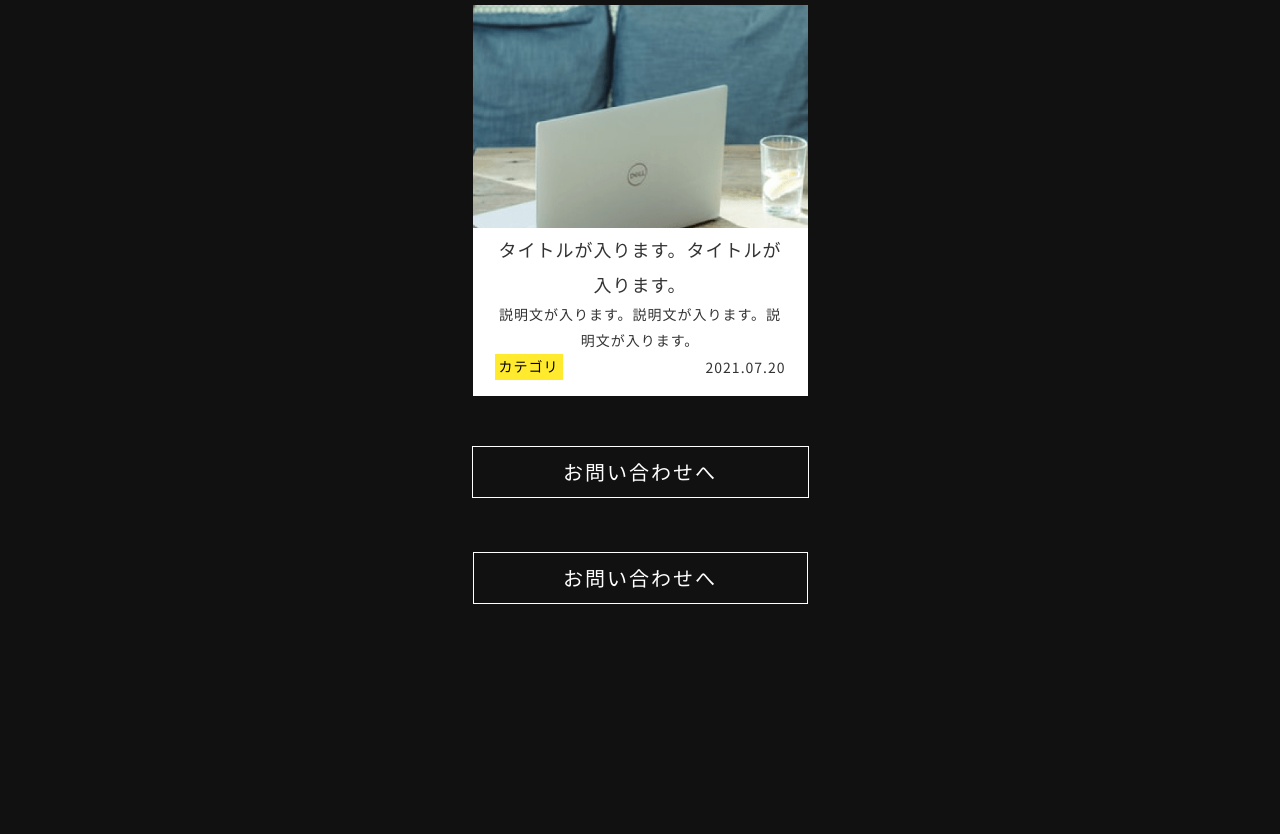
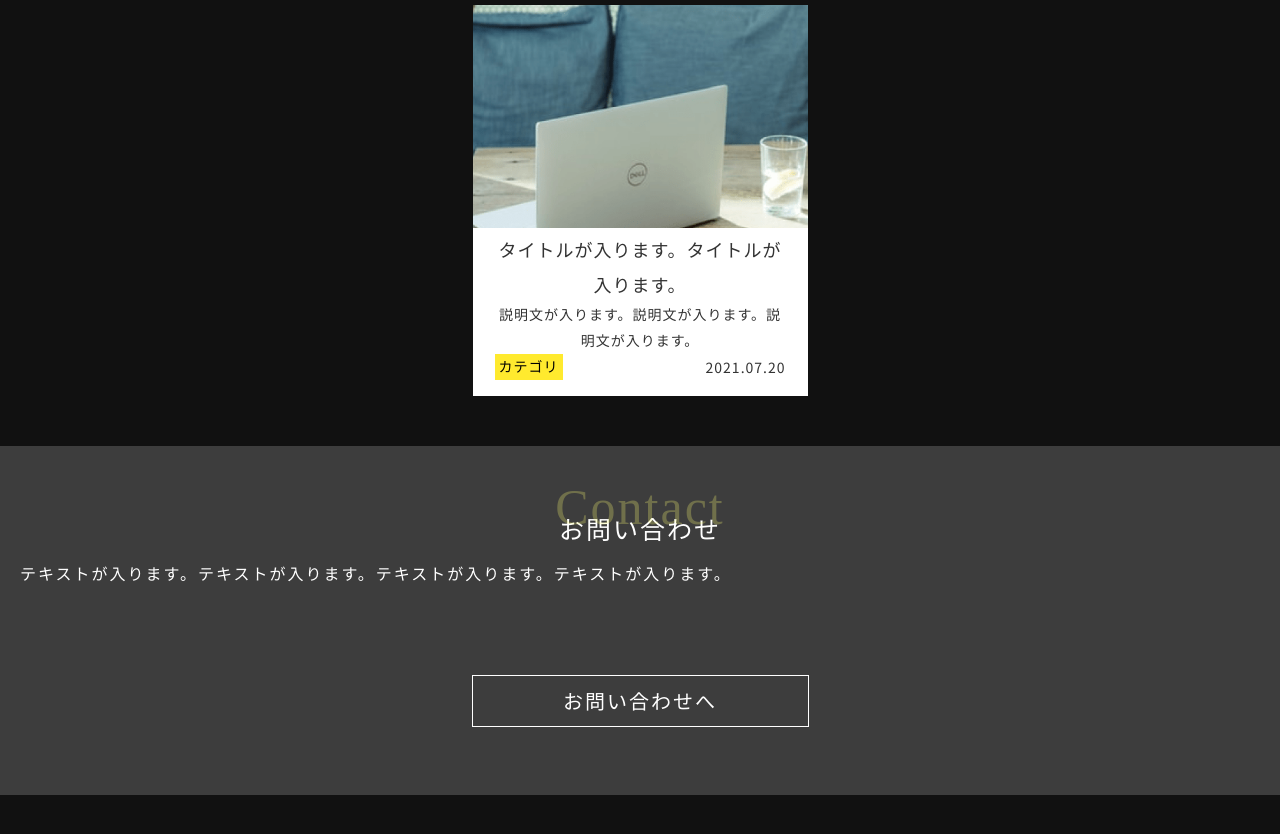
Before and after one commit to hidekiw1971/m-anken-018, a website: page index.html in a window 1280 px wide. Shown: the part 428-1262 px from the top of the page. Before the commit the page ends 1032 px from the top, so only its background shows below. Drawn offline with nearby package versions, Linux system fonts and the light colour scheme.

Commit message:
2022/9/18 contact 作成中

```diff
--- a/index.html
+++ b/index.html
@@ -21,7 +21,9 @@
   <!-- css -->
   <link rel="preconnect" href="https://fonts.googleapis.com">
   <link rel="preconnect" href="https://fonts.gstatic.com" crossorigin>
-  <link href="https://fonts.googleapis.com/css2?family=Noto+Sans+JP:wght@400;500&display=swap" rel="stylesheet">
+  <link
+    href="https://fonts.googleapis.com/css2?family=Noto+Sans+JP:wght@400;500&family=Noto+Serif+JP:wght@400;500&display=swap"
+    rel="stylesheet">
   <!-- /.google web font -->
   <link rel="stylesheet" href="./css/styles.css">
   <!-- JavaScript -->
@@ -79,24 +81,20 @@
 
 
   <!-- contact -->
-  <h3 class="contact__title"></h3>
-  <p class="contact__message"></p>
+  <div class="contact contact__layout">
+    <div class="contact__wrap contact__wrap-layout">
+      <h3 class="contact__title contact__title-layout">お問い合わせ</h3>
+      <p class="contact__message contact__message-layout">テキストが入ります。テキストが入ります。テキストが入ります。テキストが入ります。</p>
+      <button class="btn btn__layout">
+        <div class="btn__inner">
+          <a href="#" class="btn__link btn__link-layout">お問い合わせへ</a>
+        </div>
+      </button>
+    </div>
+  </div>
   <!-- /contact -->
 
 
-  <!-- btn -->
-  <button class="btn btn__layout">
-    <div class="btn__inner">
-      <a href="#" class="btn__link btn__link-layout">お問い合わせへ</a>
-    </div>
-  </button>
-  <!-- /btn -->
-
-  <!-- nbtn -->
-  <a href="#" class="nbtn nbtn__layout">
-    <h3 class="nbtn__text nbtn__text-layout">お問い合わせへ</h3>
-  </a>
-  <!-- /nbtn -->
 
 </body>
 
--- /dev/null
+++ b/src/sass/module/_contact.scss
@@ -0,0 +1,6 @@
+@use "global" as *;
+.contact {
+  background: #3d3d3d;
+  @include mq(md) {
+  }
+}
--- /dev/null
+++ b/src/sass/module/_contact__layout.scss
@@ -0,0 +1,8 @@
+@use "global" as *;
+.contact__layout {
+  margin-top: rem(50);
+  margin-bottom: rem(50);
+  padding: rem(64) 0;
+  @include mq(md) {
+  }
+}
--- /dev/null
+++ b/src/sass/module/_contact__message-layout.scss
@@ -0,0 +1,7 @@
+@use "global" as *;
+.contact__message-layout {
+  text-align: left;
+  margin-bottom: rem(40);
+  @include mq(md) {
+  }
+}
--- /dev/null
+++ b/src/sass/module/_contact__message.scss
@@ -0,0 +1,10 @@
+@use "global" as *;
+.contact__message {
+  font-style: normal;
+  font-weight: 400;
+  font-size: rem(16);
+  line-height: calc(23 / 16);
+  letter-spacing: rem(2);
+  @include mq(md) {
+  }
+}
--- /dev/null
+++ b/src/sass/module/_contact__title-layout.scss
@@ -0,0 +1,6 @@
+@use "global" as *;
+.contact__title-layout {
+  margin-bottom: rem(16);
+  @include mq(md) {
+  }
+}
--- /dev/null
+++ b/src/sass/module/_contact__title.scss
@@ -0,0 +1,32 @@
+@use "global" as *;
+.contact__title {
+  font-style: normal;
+  font-weight: 400;
+  font-size: rem(25);
+  line-height: calc(36 / 25);
+  letter-spacing: rem(2);
+  position: relative;
+  @include mq(md) {
+  }
+}
+
+.contact__title::before {
+  content: "Contact";
+  display: block;
+  font-family: "Noto Serif JP";
+  font-style: normal;
+  font-weight: 400;
+  font-size: rem(50);
+  line-height: calc(72 / 50);
+  letter-spacing: rem(2);
+  color: #f9f871;
+  opacity: 0.27;
+  position: absolute;
+  top: 0;
+  left: 0;
+  right: 0;
+  bottom: 0;
+  transform: translate(0%, -108%);
+  @include mq(md) {
+  }
+}
--- /dev/null
+++ b/src/sass/module/_contact__wrap-layout.scss
@@ -0,0 +1,6 @@
+@use "global" as *;
+.contact__wrap-layout {
+  margin: 0 rem(20);
+  @include mq(md) {
+  }
+}
--- /dev/null
+++ b/src/sass/module/_contact__wrap.scss
@@ -0,0 +1,5 @@
+@use "global" as *;
+.contact__wrap {
+  @include mq(md) {
+  }
+}
--- a/src/sass/module/_nbtn.scss
+++ /dev/null
@@ -1,4 +0,0 @@
-@use "global" as *;
-.nbtn {
-  border: 1px solid #fff;
-}
--- a/src/sass/module/_nbtn__layout.scss
+++ /dev/null
@@ -1,14 +0,0 @@
-@use "global" as *;
-.nbtn__layout {
-  display: block;
-  width: rem(335);
-  position: relative;
-  margin: 0 auto;
-  margin-top: rem(50);
-}
-
-.nbtn__layout::before {
-  content: "";
-  display: block;
-  padding-top: 14.925%;
-}
--- a/src/sass/module/_nbtn__text-layout.scss
+++ /dev/null
@@ -1,11 +0,0 @@
-@use "global" as *;
-.nbtn__text-layout {
-  display: flex;
-  justify-content: center;
-  align-items: center;
-  width: 100%;
-  height: 100%;
-  position: absolute;
-  top: 0;
-  left: 0;
-}
--- a/src/sass/module/_nbtn__text.scss
+++ /dev/null
@@ -1,31 +0,0 @@
-@use "global" as *;
-.nbtn__text {
-  font-style: normal;
-  font-weight: 400;
-  font-size: rem(20);
-  line-height: calc(29 / 20);
-  letter-spacing: rem(2);
-  overflow: hidden;
-  transition: 0.75s all linear;
-}
-
-.nbtn__text:hover {
-  color: #333;
-}
-
-.nbtn__text::before {
-  content: "";
-  display: block;
-  width: 100%;
-  height: 100%;
-  background: rgba(255, 255, 255, 1);
-  position: absolute;
-  top: 0;
-  right: -100%;
-  transition: 0.75s all linear;
-  z-index: -1;
-}
-
-.nbtn__text:hover:before {
-  right: 0;
-}
```
Also changed, not shown: README.md, css/styles.css, 1 other file.
